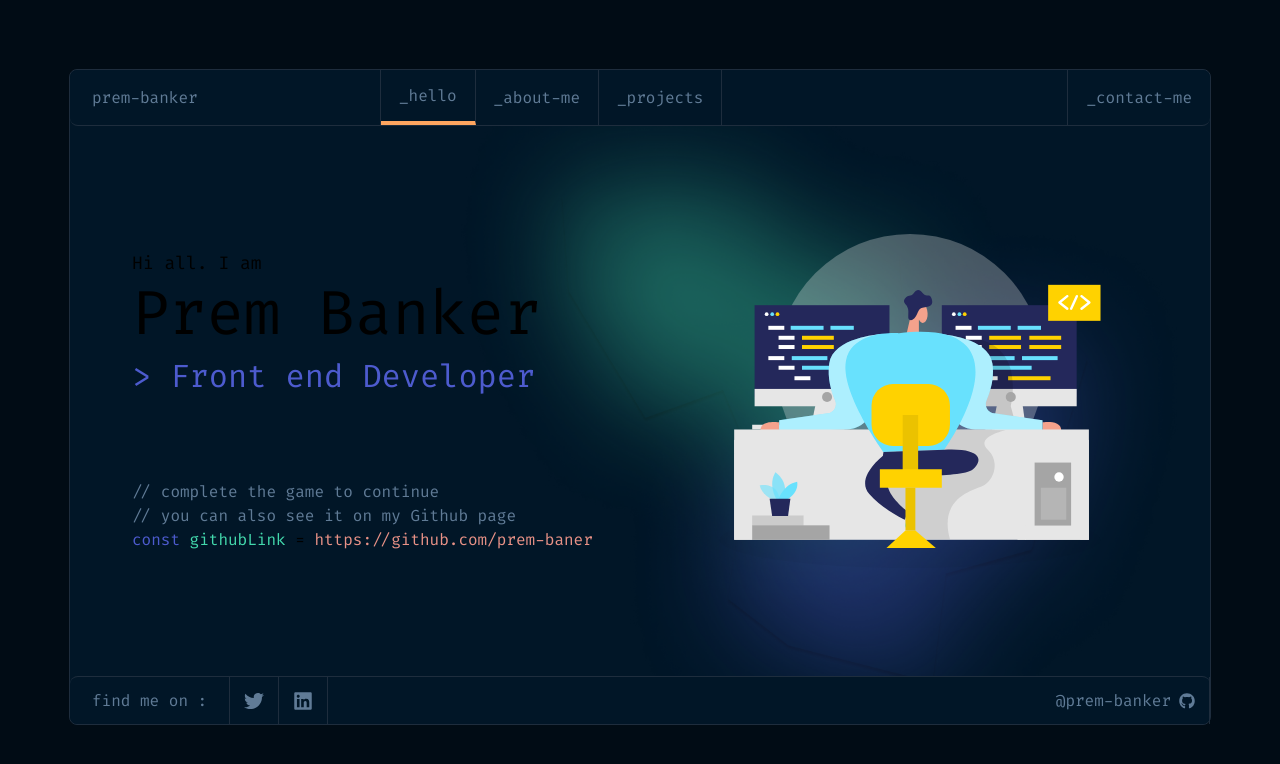
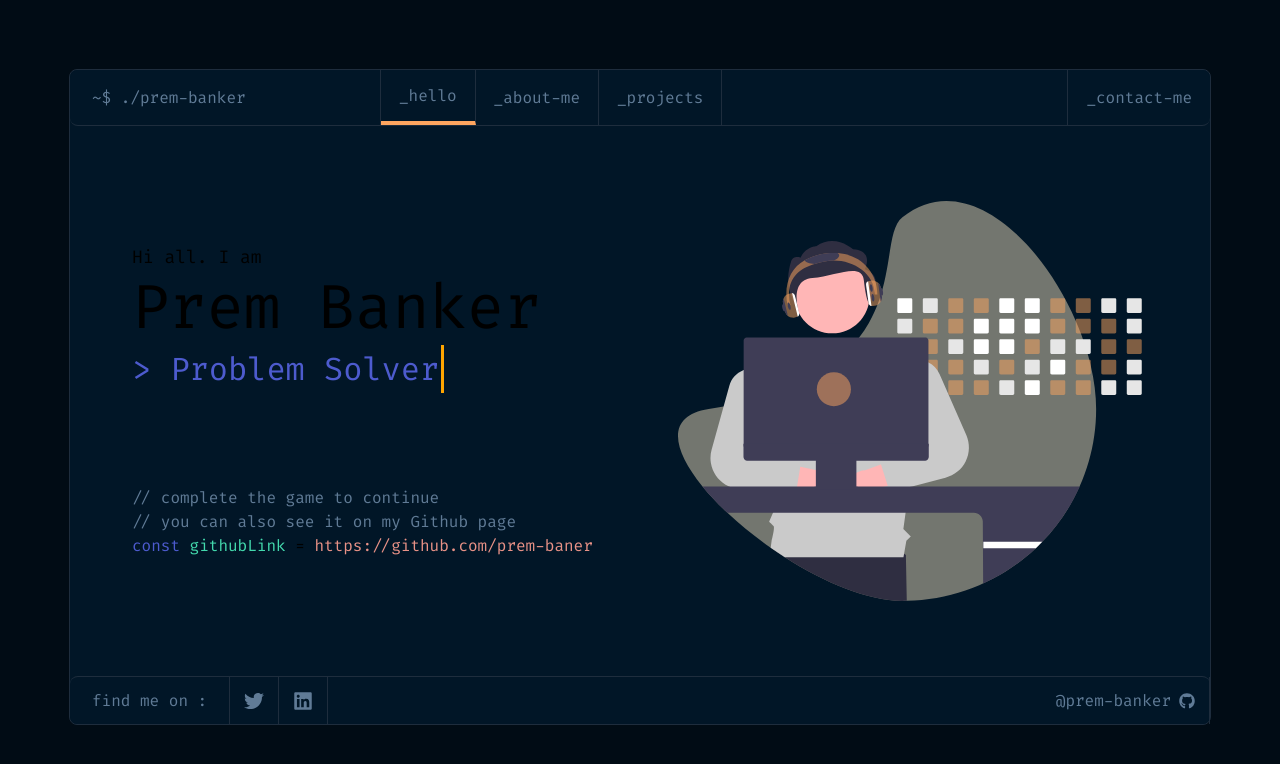
Before and after one commit to prem-banker/pro-folio, a Next.js app: page / in a window 1280 px wide. Both pictures are taken after a click on the element "_hello". Shown: the top 764 px of the page. Built offline with nearby package versions, Linux system fonts and the light colour scheme.

Commit message:
added home page animations

```diff
--- /dev/null
+++ b/src/app/components/animatedtext/animatedtext.css
@@ -0,0 +1,20 @@
+.typing-container {
+  display: inline-block;
+  /* border-right: 0.1em solid orange;  */
+  white-space: nowrap;
+  overflow: hidden;
+}
+
+.text-cursor {
+  display: inline-block;
+  width: 0.1em;
+  background-color: orange;
+  animation: blink 0.7s steps(1) infinite;
+  margin-left: 2px;
+}
+
+@keyframes blink {
+  50% {
+    opacity: 0;
+  }
+}
--- /dev/null
+++ b/src/app/components/animatedtext/animatedtext.tsx
@@ -0,0 +1,43 @@
+import React, { useState, useEffect, useRef } from "react";
+import "./animatedtext.css"; // Add your CSS styles in this file
+
+const AnimatedText = () => {
+  const strings = ["Full Stack Dev", "Problem Solver", "Tech Nerd"];
+  const [displayText, setDisplayText] = useState("");
+  const [index, setIndex] = useState(0);
+  const [charIndex, setCharIndex] = useState(0);
+  const [isDeleting, setIsDeleting] = useState(false);
+
+  useEffect(() => {
+    const typeSpeed = isDeleting ? 50 : 150;
+    const timer = setTimeout(() => {
+      if (isDeleting) {
+        if (charIndex > 0) {
+          setDisplayText((prev) => prev.slice(0, -1));
+          setCharIndex((prev) => prev - 1);
+        } else {
+          setIsDeleting(false);
+          setIndex((prev) => (prev + 1) % strings.length);
+        }
+      } else {
+        if (charIndex < strings[index].length) {
+          setDisplayText((prev) => prev + strings[index][charIndex]);
+          setCharIndex((prev) => prev + 1);
+        } else {
+          setTimeout(() => setIsDeleting(true), 2000);
+        }
+      }
+    }, typeSpeed);
+
+    return () => clearTimeout(timer);
+  }, [charIndex, isDeleting]);
+
+  return (
+    <div className="typing-container">
+      <span>&gt; {displayText}</span>
+      <span className="text-cursor">|</span>
+    </div>
+  );
+};
+
+export default AnimatedText;
--- a/src/app/components/header/header.tsx
+++ b/src/app/components/header/header.tsx
@@ -11,9 +11,10 @@ const Header: React.FC = () => {
           <Link
             href="/"
             passHref
-            className="hover:text-secondaryFluorescentGreen"
+            className="hover:text-secondaryFluorescentGreen flex-vertical-center"
           >
-            prem-banker
+            <span>~$ ./prem-banker </span>
+            <span className="cursor bg-secondaryFluorescentGreen"></span>
           </Link>
         </div>
 
--- a/src/app/home.css
+++ b/src/app/home.css
@@ -35,6 +35,21 @@
   }
 }
 
+/* logo pointer */
+.cursor {
+  display: inline-block;
+  width: 5px;
+  height: 1em;
+  animation: blink 1s step-start infinite;
+  margin-left: 2px;
+}
+
+@keyframes blink {
+  50% {
+    opacity: 0;
+  }
+}
+
 .gradient-background {
   width: 510px;
   height: 475px;
--- a/src/app/page.tsx
+++ b/src/app/page.tsx
@@ -4,10 +4,11 @@ import userdata from "../../public/data/user.json";
 import ParticleAnimation from "./components/particle-animation/particleanimation";
 import BubbleAnimation from "./components/particle-animation/bubbleanimation";
 import Image from "next/image";
+import AnimatedText from "./components/animatedtext/animatedtext";
 
 export default function Home() {
   return (
-    <div className="min-h-inherit flex-center-items home-bg relative ">
+    <div className="min-h-inherit flex-center-items relative ">
       {/* <BubbleAnimation /> */}
       <div className="mx-auto flex items-center justify-center w-[1080px]">
         <div className="w-1/2 p-8 ">
@@ -16,8 +17,7 @@ export default function Home() {
             {userdata.user.name}
           </h1>
           <h4 className="text-secondaryBrightPurple text-subheadline mb-20">
-            {" "}
-            &gt; Front end Developer
+            <AnimatedText />
           </h4>
           <div className="text-secondaryLightBlue font-labels">
             // complete the game to continue
@@ -43,7 +43,7 @@ export default function Home() {
           <div className="absolute inset-0 flex items-center justify-center">
             <div className="relative w-full h-full">
               <Image
-                src="/home/hero-home2.svg"
+                src="/home/hero-home3.svg"
                 alt="Hero Image"
                 layout="fill"
                 objectFit="contain"
```
Also changed, not shown: public/home/hero-home3.svg (added).
